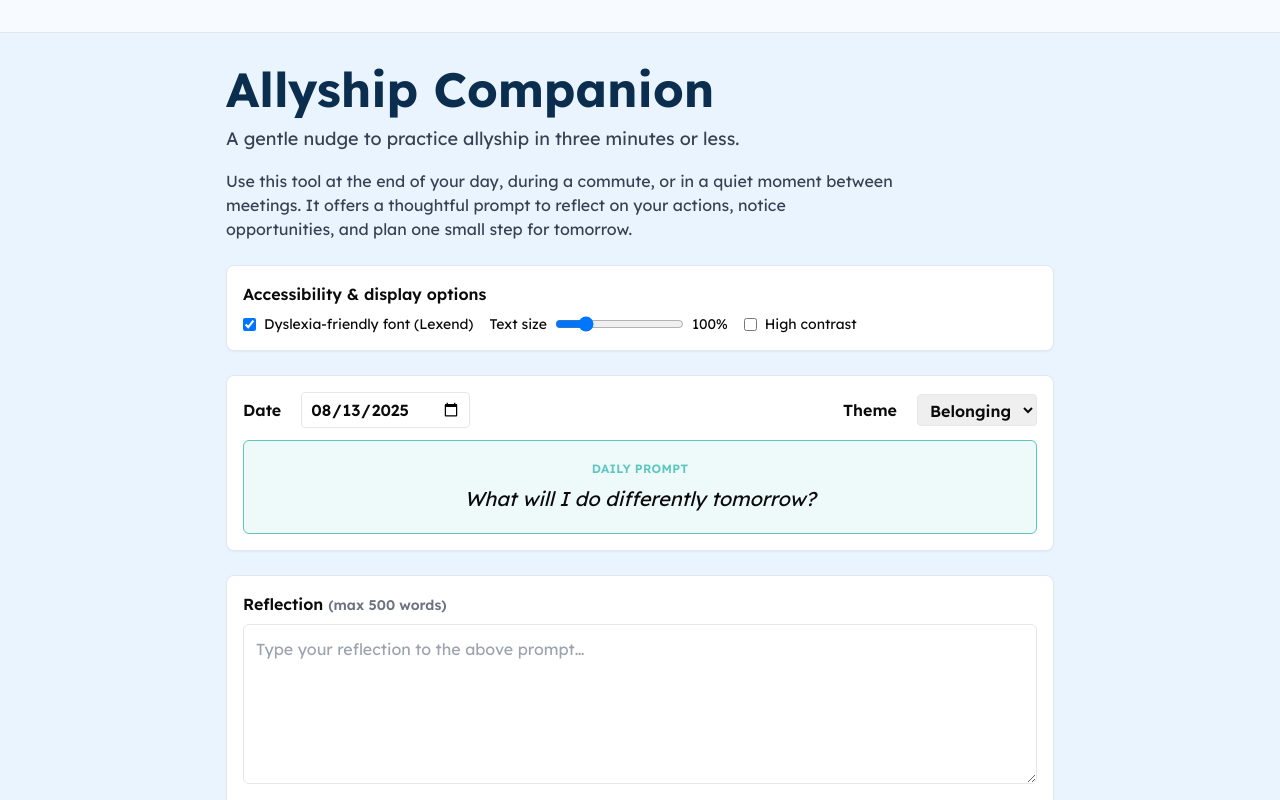
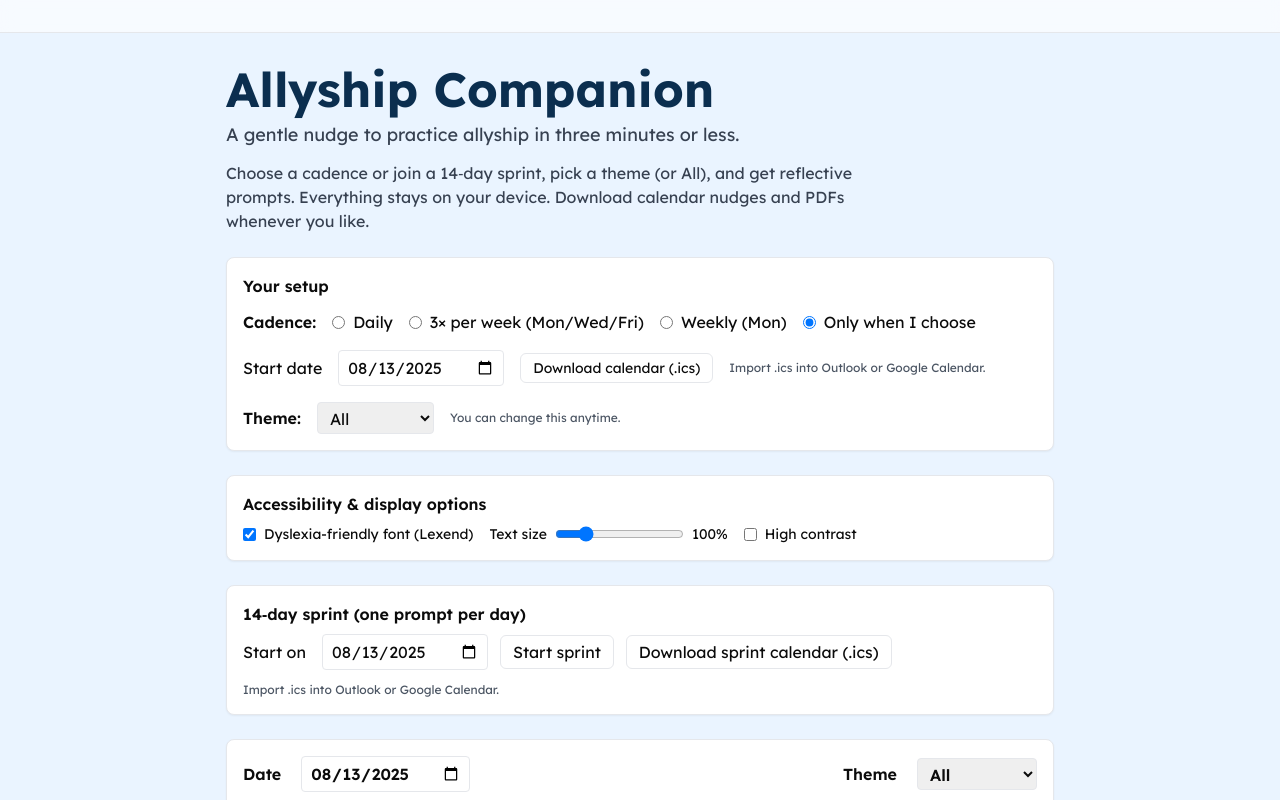
Before and after one commit to Brendals23/allyship-companion, a Next.js app: page / in a window 1280 px wide. Shown: the top 800 px of the page. Built offline with nearby package versions, Linux system fonts and the light colour scheme; what @react-pdf/renderer would draw is missing.

Commit message:
Update page.js

```diff
--- a/app/page.js
+++ b/app/page.js
@@ -4,6 +4,8 @@ import '../app/globals.css';
 import { PROMPTS } from '../lib/prompts';
 import { pdf } from '@react-pdf/renderer';
 import { ReflectionPDF } from '../components/ReflectionPDF.jsx';
+import { SprintWrapPDF } from '../components/SprintWrapPDF.jsx'; // NEW
+import { THEME_MAP } from '../lib/themes'; // NEW
 
 function formatDateISO(date) {
   const d = new Date(date);
@@ -12,25 +14,80 @@ function formatDateISO(date) {
   const dd = String(d.getDate()).padStart(2, '0');
   return `${yyyy}-${mm}-${dd}`;
 }
+function daysBetween(a, b) {
+  const d1 = new Date(a + 'T00:00:00');
+  const d2 = new Date(b + 'T00:00:00');
+  return Math.round((d2 - d1) / (1000 * 60 * 60 * 24));
+}
+function addDays(dateISO, n) {
+  const d = new Date(dateISO + 'T00:00:00');
+  d.setDate(d.getDate() + n);
+  return formatDateISO(d);
+}
 
 export default function Home() {
+  // ---------- Display prefs ----------
   const [contrast, setContrast] = useState('normal');
-  const [fontSize, setFontSize] = useState(1); // 1 = 100%
+  const [fontSize, setFontSize] = useState(1);
   const [useLexend, setUseLexend] = useState(true);
 
+  // ---------- App state ----------
   const today = useMemo(() => formatDateISO(new Date()), []);
   const [date, setDate] = useState(today);
+  const [theme, setTheme] = useState('All');               // NEW: chosen theme
+  const [cadence, setCadence] = useState('self');          // NEW: daily | 3x | weekly | self
+  const [cadenceStart, setCadenceStart] = useState(today); // NEW: when to start nudges
   const [prompt, setPrompt] = useState('');
   const [reflection, setReflection] = useState('');
-  const [theme, setTheme] = useState('Belonging');
   const [filename, setFilename] = useState('');
 
-  // Stable daily prompt: seeded by date string
+  // ---------- Sprint state ----------
+  const [sprintActive, setSprintActive] = useState(false);
+  const [sprintStart, setSprintStart] = useState(today);
+  const SPRINT_DAYS = 14;
+
+  // ---------- Local history for wrap-up ----------
+  const [history, setHistory] = useState([]); // {date, theme, prompt, reflection}
+
+  // Load prefs + history
   useEffect(() => {
+    try {
+      const saved = JSON.parse(localStorage.getItem('ac_prefs') || '{}');
+      if (saved.contrast) setContrast(saved.contrast);
+      if (saved.fontSize) setFontSize(saved.fontSize);
+      if (saved.useLexend !== undefined) setUseLexend(saved.useLexend);
+      if (saved.theme) setTheme(saved.theme);
+      if (saved.cadence) setCadence(saved.cadence);
+      if (saved.cadenceStart) setCadenceStart(saved.cadenceStart);
+      const sprint = JSON.parse(localStorage.getItem('ac_sprint') || 'null');
+      if (sprint?.active) {
+        setSprintActive(true);
+        setSprintStart(sprint.startDate || today);
+      }
+      const hist = JSON.parse(localStorage.getItem('ac_history') || '[]');
+      setHistory(Array.isArray(hist) ? hist : []);
+    } catch {}
+  }, [today]);
+
+  // Persist prefs
+  useEffect(() => {
+    try {
+      localStorage.setItem('ac_prefs', JSON.stringify({ contrast, fontSize, useLexend, theme, cadence, cadenceStart }));
+    } catch {}
+    document.documentElement.setAttribute('data-contrast', contrast === 'high' ? 'high' : 'normal');
+    document.documentElement.style.fontSize = fontSize * 100 + '%';
+    document.body.style.fontFamily = useLexend
+      ? 'Lexend, system-ui, -apple-system, Segoe UI, Roboto, Helvetica, Arial'
+      : 'system-ui, -apple-system, Segoe UI, Roboto, Helvetica, Arial';
+  }, [contrast, fontSize, useLexend, theme, cadence, cadenceStart]);
+
+  // Choose prompt from theme list (stable per date)
+  useEffect(() => {
+    const pool = theme === 'All' ? PROMPTS : THEME_MAP[theme] || PROMPTS;
     const seed = Array.from(date).reduce((acc, ch) => acc + ch.charCodeAt(0), 0);
-    const idx = seed % PROMPTS.length;
-    setPrompt(PROMPTS[idx]);
-  }, [date]);
+    const idx = seed % pool.length;
+    setPrompt(pool[idx]);
+  }, [date, theme]);
 
   // Auto filename
   useEffect(() => {
@@ -38,28 +95,23 @@ export default function Home() {
     setFilename(`${date}_${safeTheme}_Reflection.pdf`);
   }, [date, theme]);
 
-  // Persist UI prefs
+  // PWA SW
   useEffect(() => {
-    try {
-      const saved = JSON.parse(localStorage.getItem('ac_prefs') || '{}');
-      if (saved.contrast) setContrast(saved.contrast);
-      if (saved.fontSize) setFontSize(saved.fontSize);
-      if (saved.useLexend !== undefined) setUseLexend(saved.useLexend);
-    } catch {}
+    if ('serviceWorker' in navigator) {
+      navigator.serviceWorker.register('/sw.js').catch(() => {});
+    }
   }, []);
 
-  useEffect(() => {
-    try {
-      localStorage.setItem('ac_prefs', JSON.stringify({ contrast, fontSize, useLexend }));
-    } catch {}
-    document.documentElement.setAttribute('data-contrast', contrast === 'high' ? 'high' : 'normal');
-    document.documentElement.style.fontSize = fontSize * 100 + '%';
-    document.body.style.fontFamily = useLexend
-      ? 'Lexend, system-ui, -apple-system, Segoe UI, Roboto, Helvetica, Arial'
-      : 'system-ui, -apple-system, Segoe UI, Roboto, Helvetica, Arial';
-  }, [contrast, fontSize, useLexend]);
+  // ---------- Actions ----------
+  async function handleDownload() {
+    // save to local history quietly (helps sprint wrap-up)
+    const entry = { date, theme, prompt, reflection, words: reflection.trim().split(/\s+/).filter(Boolean).length };
+    const withoutSameDate = history.filter(h => h.date !== date);
+    const updated = [entry, ...withoutSameDate].sort((a, b) => (a.date < b.date ? 1 : -1));
+    setHistory(updated);
+    try { localStorage.setItem('ac_history', JSON.stringify(updated)); } catch {}
 
-  async function handleDownload() {
+    // generate the PDF
     const doc = <ReflectionPDF date={date} prompt={prompt} reflection={reflection} theme={theme} />;
     const blob = await pdf(doc).toBlob();
     const url = URL.createObjectURL(blob);
@@ -70,18 +122,97 @@ export default function Home() {
     URL.revokeObjectURL(url);
   }
 
-  useEffect(() => {
-    if ('serviceWorker' in navigator) {
-      navigator.serviceWorker.register('/sw.js').catch(() => {});
+  function handleStartSprint() {
+    setSprintActive(true);
+    setSprintStart(date);
+    try { localStorage.setItem('ac_sprint', JSON.stringify({ active: true, startDate: date, days: SPRINT_DAYS })); } catch {}
+  }
+  function handleEndSprint() {
+    setSprintActive(false);
+    try { localStorage.setItem('ac_sprint', JSON.stringify({ active: false })); } catch {}
+  }
+
+  // Sprint state helpers
+  const sprintDay = sprintActive ? Math.min(SPRINT_DAYS, Math.max(1, daysBetween(sprintStart, date) + 1)) : null;
+  const sprintOver = sprintActive && daysBetween(sprintStart, date) >= SPRINT_DAYS;
+
+  // ---------- ICS calendar (nudges) ----------
+  function icsHeader() {
+    return [
+      'BEGIN:VCALENDAR',
+      'VERSION:2.0',
+      'PRODID:-//Allyship Companion//EN',
+      'CALSCALE:GREGORIAN',
+    ].join('\r\n');
+  }
+  function icsFooter() { return 'END:VCALENDAR'; }
+  function fmtDate(dISO) { return dISO.replace(/-/g, ''); }
+
+  function downloadICS(filename, vevents) {
+    const content = [icsHeader(), ...vevents, icsFooter()].join('\r\n');
+    const blob = new Blob([content], { type: 'text/calendar;charset=utf-8' });
+    const url = URL.createObjectURL(blob);
+    const a = document.createElement('a');
+    a.href = url; a.download = filename; a.click();
+    URL.revokeObjectURL(url);
+  }
+
+  // Cadence ICS: all-day events with RRULE
+  function downloadCadenceICS() {
+    const dt = fmtDate(cadenceStart);
+    let rrule = '';
+    if (cadence === 'daily') rrule = 'RRULE:FREQ=DAILY';
+    if (cadence === 'weekly') rrule = 'RRULE:FREQ=WEEKLY;BYDAY=MO';
+    if (cadence === '3x')    rrule = 'RRULE:FREQ=WEEKLY;BYDAY=MO,WE,FR';
+    const vev = [
+      'BEGIN:VEVENT',
+      `UID:ac-${dt}-${cadence}@allyship`,
+      `DTSTART;VALUE=DATE:${dt}`,
+      `SUMMARY:Allyship reflection (${cadence})`,
+      rrule,
+      'END:VEVENT'
+    ];
+    downloadICS('allyship-cadence.ics', vev);
+  }
+
+  // Sprint ICS: 14 daily events from sprintStart
+  function downloadSprintICS() {
+    const start = sprintStart;
+    const events = [];
+    for (let i = 0; i < SPRINT_DAYS; i++) {
+      const d = fmtDate(addDays(start, i));
+      events.push(
+        'BEGIN:VEVENT',
+        `UID:sprint-${d}-${i}@allyship`,
+        `DTSTART;VALUE=DATE:${d}`,
+        `SUMMARY:Allyship 14‑day sprint — Day ${i + 1}`,
+        'END:VEVENT'
+      );
     }
-  }, []);
+    downloadICS('allyship-sprint-14d.ics', events);
+  }
+
+  // Sprint wrap-up PDF (collect entries in the sprint window)
+  async function handleSprintWrapPDF() {
+    const start = sprintStart;
+    const end = addDays(start, SPRINT_DAYS - 1);
+    const inWindow = history.filter(h => h.date >= start && h.date <= end).sort((a,b)=> a.date<b.date? -1:1);
+    const doc = <SprintWrapPDF start={start} end={end} entries={inWindow} theme={theme} />;
+    const blob = await pdf(doc).toBlob();
+    const url = URL.createObjectURL(blob);
+    const a = document.createElement('a');
+    a.href = url;
+    a.download = `Allyship_Sprint_Wrap_${start}_to_${end}.pdf`;
+    a.click();
+    URL.revokeObjectURL(url);
+  }
 
   const wordCount = reflection.trim().split(/\s+/).filter(Boolean).length;
   const disabled = reflection.trim().length === 0 || wordCount > 500;
 
   return (
     <main className="min-h-screen">
-      {/* Minimal header; removed visual logo and privacy nav */}
+      {/* Minimal header; no logo/nav */}
       <header className="w-full border-b border-gray-200 bg-white/60 backdrop-blur sticky top-0 z-10">
         <div className="mx-auto container px-4 py-4">
           <span className="sr-only">Allyship Companion</span>
@@ -90,92 +221,122 @@ export default function Home() {
 
       <section className="mx-auto container px-4 py-8">
         {/* Title + subheading + short intro */}
-        <h1 className="text-4xl md:text-5xl font-extrabold text-navyDeep mb-3">
-          Allyship Companion
-        </h1>
-        <p className="text-lg text-gray-700 mb-4">
-          A gentle nudge to practice allyship in three minutes or less.
+        <h1 className="text-4xl md:text-5xl font-extrabold text-navyDeep mb-2">Allyship Companion</h1>
+        <p className="text-lg text-gray-700 mb-3">A gentle nudge to practice allyship in three minutes or less.</p>
+        <p className="text-gray-700 mb-6 max-w-2xl">
+          Choose a cadence or join a 14‑day sprint, pick a theme (or All), and get reflective prompts.
+          Everything stays on your device. Download calendar nudges and PDFs whenever you like.
         </p>
-        <p className="text-gray-700 mb-6 max-w-2xl">
-          Use this tool at the end of your day, during a commute, or in a quiet
-          moment between meetings. It offers a thoughtful prompt to reflect on your
-          actions, notice opportunities, and plan one small step for tomorrow.
-        </p>
+
+        {/* Setup: cadence + theme */}
+        <div className="mb-6 p-4 rounded-lg border bg-white shadow-sm">
+          <h2 className="font-semibold mb-3">Your setup</h2>
+          <div className="grid gap-4">
+            <div className="flex flex-wrap gap-4 items-center">
+              <span className="font-semibold">Cadence:</span>
+              <label className="flex items-center gap-2"><input type="radio" name="cad" checked={cadence==='daily'} onChange={()=>setCadence('daily')} /> Daily</label>
+              <label className="flex items-center gap-2"><input type="radio" name="cad" checked={cadence==='3x'} onChange={()=>setCadence('3x')} /> 3× per week (Mon/Wed/Fri)</label>
+              <label className="flex items-center gap-2"><input type="radio" name="cad" checked={cadence==='weekly'} onChange={()=>setCadence('weekly')} /> Weekly (Mon)</label>
+              <label className="flex items-center gap-2"><input type="radio" name="cad" checked={cadence==='self'} onChange={()=>setCadence('self')} /> Only when I choose</label>
+            </div>
+            <div className="flex flex-wrap gap-4 items-center">
+              <label className="flex items-center gap-2">Start date
+                <input type="date" className="ml-2 border rounded px-2 py-1" value={cadenceStart} onChange={e=>setCadenceStart(e.target.value)} />
+              </label>
+              <button onClick={downloadCadenceICS} className="px-3 py-1 rounded-md border text-sm" disabled={cadence==='self'}>
+                Download {cadence==='daily' ? 'daily' : cadence==='3x' ? 'Mon/Wed/Fri' : cadence==='weekly' ? 'weekly' : ''} calendar (.ics)
+              </button>
+              <span className="text-xs text-gray-600">Import .ics into Outlook or Google Calendar.</span>
+            </div>
+            <div className="flex flex-wrap gap-4 items-center">
+              <label className="font-semibold">Theme:</label>
+              <select className="border rounded px-2 py-1" value={theme} onChange={e=>setTheme(e.target.value)}>
+                <option>All</option>
+                <option>Belonging</option>
+                <option>Bias</option>
+                <option>Visibility</option>
+                <option>Inclusion</option>
+                <option>Advocacy</option>
+              </select>
+              <span className="text-xs text-gray-600">You can change this anytime.</span>
+            </div>
+          </div>
+        </div>
 
         {/* Accessibility options */}
         <div className="mb-6 p-4 rounded-lg border bg-white shadow-sm">
           <h2 className="font-semibold mb-2">Accessibility & display options</h2>
           <div className="flex flex-wrap gap-4 items-center text-sm">
             <label className="flex items-center gap-2">
-              <input
-                type="checkbox"
-                checked={useLexend}
-                onChange={(e) => setUseLexend(e.target.checked)}
-              />
+              <input type="checkbox" checked={useLexend} onChange={(e) => setUseLexend(e.target.checked)} />
               Dyslexia-friendly font (Lexend)
             </label>
             <label className="flex items-center gap-2">
               Text size
-              <input
-                type="range"
-                min="0.9"
-                max="1.4"
-                step="0.05"
-                value={fontSize}
-                onChange={(e) => setFontSize(parseFloat(e.target.value))}
-              />
+              <input type="range" min="0.9" max="1.4" step="0.05" value={fontSize} onChange={(e) => setFontSize(parseFloat(e.target.value))} />
               <span>{Math.round(fontSize * 100)}%</span>
             </label>
             <label className="flex items-center gap-2">
-              <input
-                type="checkbox"
-                checked={contrast === 'high'}
-                onChange={(e) => setContrast(e.target.checked ? 'high' : 'normal')}
-              />
+              <input type="checkbox" checked={contrast === 'high'} onChange={(e) => setContrast(e.target.checked ? 'high' : 'normal')} />
               High contrast
             </label>
           </div>
         </div>
 
+        {/* Sprint controls */}
+        <div className="mb-6 p-4 rounded-lg border bg-white shadow-sm">
+          <h2 className="font-semibold mb-2">14‑day sprint (one prompt per day)</h2>
+          {!sprintActive ? (
+            <div className="flex flex-wrap items-center gap-3">
+              <label className="flex items-center gap-2">Start on
+                <input type="date" className="ml-2 border rounded px-2 py-1" value={sprintStart} onChange={e=>setSprintStart(e.target.value)} />
+              </label>
+              <button onClick={handleStartSprint} className="px-3 py-1 rounded-md border">Start sprint</button>
+              <button onClick={downloadSprintICS} className="px-3 py-1 rounded-md border">Download sprint calendar (.ics)</button>
+              <span className="text-xs text-gray-600">Import .ics into Outlook or Google Calendar.</span>
+            </div>
+          ) : (
+            <div className="flex flex-wrap items-center gap-3">
+              <span className="inline-block rounded-md bg-white border px-3 py-1 shadow-sm">
+                Sprint active • Day {sprintOver ? SPRINT_DAYS : sprintDay} of {SPRINT_DAYS} (started {sprintStart})
+              </span>
+              <button onClick={sprintOver ? handleEndSprint : downloadSprintICS} className="px-3 py-1 rounded-md border">
+                {sprintOver ? 'End sprint' : 'Get calendar again'}
+              </button>
+              {sprintOver && (
+                <button onClick={handleSprintWrapPDF} className="px-3 py-1 rounded-md border">Download sprint wrap‑up PDF</button>
+              )}
+            </div>
+          )}
+        </div>
+
+        {/* Prompt & form */}
         <div className="grid gap-6">
-          {/* Date/Theme + Daily prompt */}
           <div className="p-4 rounded-lg border bg-white shadow-sm">
             <div className="flex flex-col md:flex-row md:items-center justify-between gap-4 mb-3">
               <label className="flex items-center gap-2 font-semibold">
                 Date
-                <input
-                  type="date"
-                  className="ml-3 border rounded px-2 py-1"
-                  value={date}
-                  onChange={(e) => setDate(e.target.value)}
-                />
+                <input type="date" className="ml-3 border rounded px-2 py-1" value={date} onChange={(e) => setDate(e.target.value)} />
               </label>
               <label className="flex items-center gap-2 font-semibold">
                 Theme
-                <select
-                  className="ml-3 border rounded px-2 py-1"
-                  value={theme}
-                  onChange={(e) => setTheme(e.target.value)}
-                >
+                <select className="ml-3 border rounded px-2 py-1" value={theme} onChange={(e) => setTheme(e.target.value)}>
+                  <option>All</option>
                   <option>Belonging</option>
                   <option>Bias</option>
                   <option>Visibility</option>
                   <option>Inclusion</option>
-                  <option>Other</option>
+                  <option>Advocacy</option>
                 </select>
               </label>
             </div>
 
-            {/* Centered + italic daily prompt */}
             <div className="rounded-md bg-tealSoft/10 border border-tealSoft p-5">
-              <div className="text-xs uppercase tracking-wide text-tealSoft font-semibold mb-2 text-center">
-                Daily prompt
-              </div>
+              <div className="text-xs uppercase tracking-wide text-tealSoft font-semibold mb-2 text-center">Prompt</div>
               <div className="text-xl italic text-center">{prompt}</div>
             </div>
           </div>
 
-          {/* Reflection */}
           <div className="p-4 rounded-lg border bg-white shadow-sm">
             <label className="block font-semibold mb-2">
               Reflection <span className="text-gray-500 text-sm">(max 500 words)</span>
@@ -184,36 +345,27 @@ export default function Home() {
               className="w-full min-h-[160px] border rounded-md p-3 outline-none focus:ring-2 focus:ring-tealSoft"
               value={reflection}
               onChange={(e) => setReflection(e.target.value)}
-              placeholder="Type your reflection to the above prompt…"
+              placeholder="Type your reflection to the prompt above…"
             />
             <div className="mt-2 text-sm text-gray-600 flex items-center justify-between">
-              <span>{wordCount} / 500 words</span>
-              <span className={wordCount > 500 ? 'text-red-600' : ''}>
-                {wordCount > 500 ? 'Please shorten to 500 words.' : ''}
+              <span>{reflection.trim().split(/\s+/).filter(Boolean).length} / 500 words</span>
+              <span className={reflection.trim().split(/\s+/).filter(Boolean).length > 500 ? 'text-red-600' : ''}>
+                {reflection.trim().split(/\s+/).filter(Boolean).length > 500 ? 'Please shorten to 500 words.' : ''}
               </span>
             </div>
           </div>
 
-          {/* Filename + Download */}
           <div className="p-4 rounded-lg border bg-white shadow-sm">
             <label className="block font-semibold mb-2">Filename</label>
-            <input
-              className="w-full border rounded-md p-2"
-              value={filename}
-              onChange={(e) => setFilename(e.target.value)}
-            />
-            <p className="text-sm text-gray-600 mt-1">
-              Auto generated from date + theme. You can edit before download.
-            </p>
+            <input className="w-full border rounded-md p-2" value={filename} onChange={(e) => setFilename(e.target.value)} />
+            <p className="text-sm text-gray-600 mt-1">Auto generated from date + theme. You can edit before download.</p>
           </div>
 
-          <div className="flex gap-3">
+          <div className="flex flex-wrap gap-3">
             <button
               onClick={handleDownload}
               disabled={disabled}
-              className={`px-4 py-2 rounded-md text-white ${
-                disabled ? 'bg-gray-400' : 'bg-navyDeep hover:opacity-90'
-              }`}
+              className={`px-4 py-2 rounded-md text-white ${disabled ? 'bg-gray-400' : 'bg-navyDeep hover:opacity-90'}`}
               aria-disabled={disabled}
             >
               Download PDF
@@ -221,13 +373,10 @@ export default function Home() {
           </div>
         </div>
 
-        {/* Keep a static privacy note (no button needed) */}
+        {/* Privacy */}
         <div className="mt-12 p-4 border rounded-lg bg-white shadow-sm">
           <h2 className="text-lg font-semibold mb-2">Privacy</h2>
-          <p>
-            This app works in your browser. Your inputs are used only to generate a
-            downloadable PDF and are not sent to any server.
-          </p>
+          <p>This app works in your browser. Your inputs are used only to generate a downloadable PDF and are not sent to any server.</p>
         </div>
       </section>
     </main>
```
